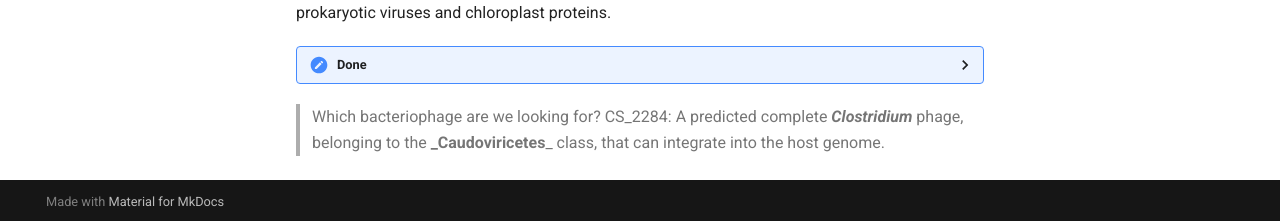
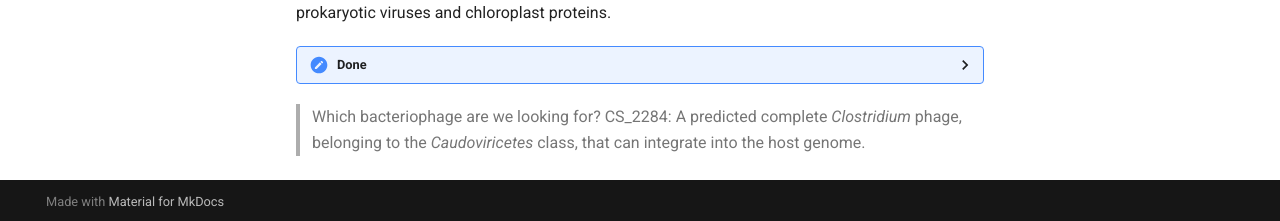
Before and after one commit to mdehollander/biosb-metagenomics, an MkDocs documentation site: the page built from docs/functional-annotation/viromes.md, in a window 1280 px wide and 900 px high, scrolled down 3150 px. Shown: the part 676-897 px from the top of the window. Built offline with MkDocs 1.6.1 and Material for MkDocs 9.7.7, drawn with Linux system fonts in a browser that asks for light colours; comment, search, counter and statistics services are not loaded.

```diff
--- a/docs/functional-annotation/viromes.md
+++ b/docs/functional-annotation/viromes.md
@@ -51,7 +51,7 @@ You can find a description of the geNomad output files [here](https://github.com
     297,029 bases (MGV_98132).
 
 ??? done "3. Regarding the viral taxonomy, which is the most common viral class among identified viruses?"
-    **_Caudoviricetes**_.
+    *Caudoviricetes*.
 
 ??? done "4. Do we identify any single-stranded DNA virus (ssDNA)?"
     Yes, there are 12 ssDNA (belonging to Monodnaviria realm).
@@ -137,4 +137,4 @@ The detailed explanation of this step can be found [here](https://portal.nersc.g
 
 ??? done
 > Which bacteriophage are we looking for?
-> CS_2284: A predicted complete **_Clostridium_** phage, belonging to the **_Caudoviricetes**_ class, that can integrate into the host genome.
+> CS_2284: A predicted complete *Clostridium* phage, belonging to the *Caudoviricetes* class, that can integrate into the host genome.
```
